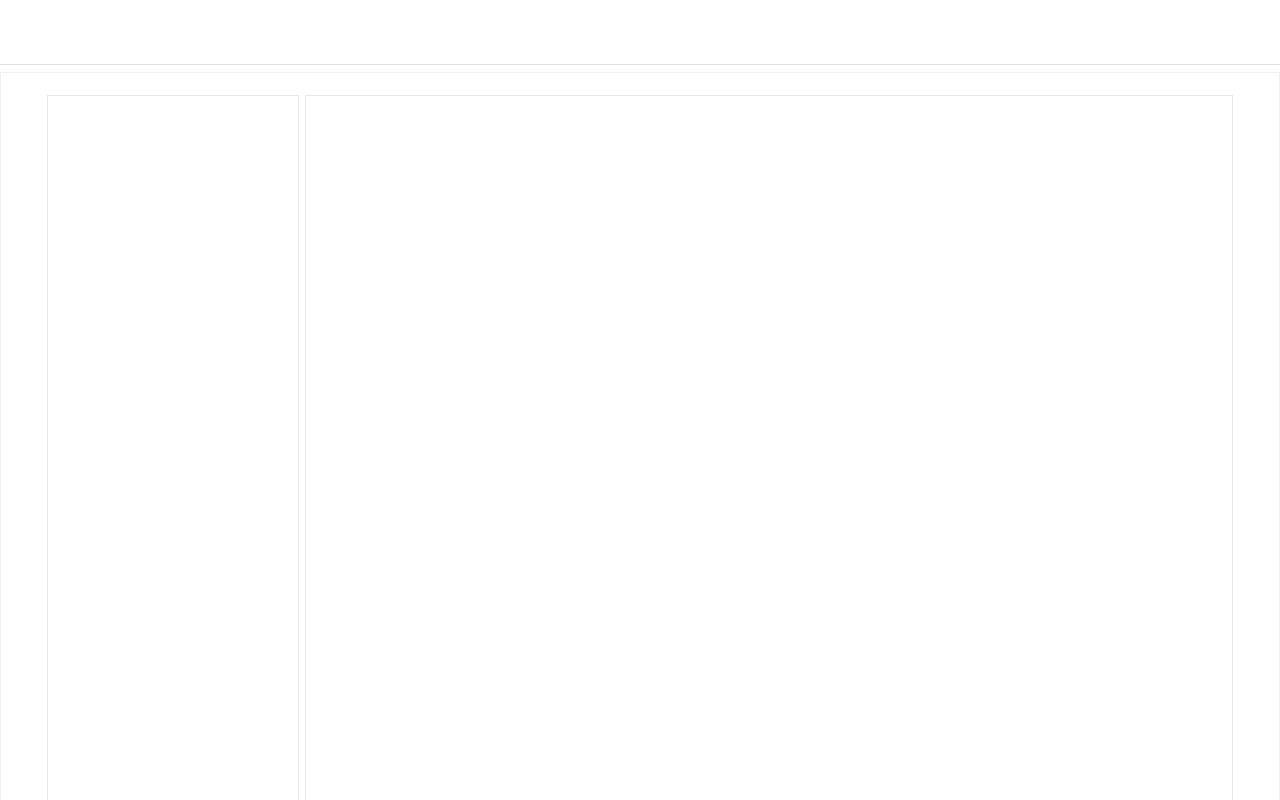
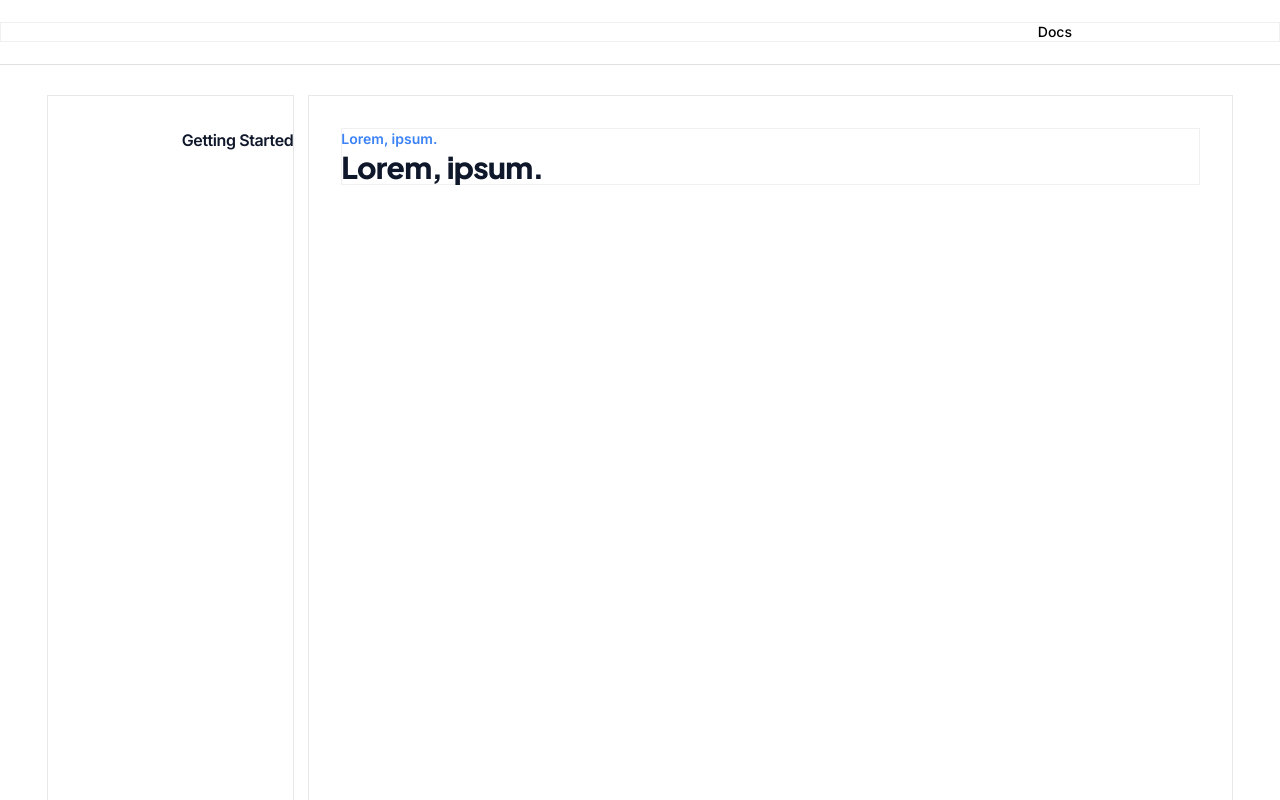
Before and after one commit to rogelcristobal/digiDirect-vite, a React (Vite) app: page / in a window 1280 px wide. Shown: the top 800 px of the page. Built offline with nearby package versions, Linux system fonts and the light colour scheme.

Commit message:
added mock data for navbar

```diff
--- a/src/App.jsx
+++ b/src/App.jsx
@@ -3,12 +3,12 @@ import Navbar from "./components/Navbar";
 import Footer from "./components/Footer";
 function App() {
   return (
-    <div className="w-full h-auto  block box-border space-y-2 font-inter">
+    <div className="h-auto bg-[#ffffff]  box-border space-y-2 font-inter">
       {/* [#0a1120] */}
       {/* navbar */}
         <Navbar></Navbar>
       {/* body */}
-      <div className="thin-box-divider container px-12 py-6 min-h-screen h-[200rem] flex  gap-2 items-start justify-center mx-auto box-border">
+      <div className="container px-12 py-6 min-h-screen h-[200rem]  flex  gap-4 items-start justify-center mx-auto box-border">
        <SidebarLayoutPage></SidebarLayoutPage>
       </div>
       {/* footer */}
--- a/src/components/Navbar.jsx
+++ b/src/components/Navbar.jsx
@@ -2,7 +2,12 @@ import React from 'react';
 
 const Navbar = () => {
   return (
-     <div className="h-16 medium-box-divider box-border sticky top-0 "></div>
+     <div className="h-16 flex items-center justify-end medium-box-divider box-border sticky top-0 ">
+        {/* items container */}
+        <div className='h-fit container mx-auto items-center justify-end box-border flex thin-box-divider'>
+            <span className='text-sm font-medium capitalize mr-52 '>docs</span>
+        </div>
+     </div>
   );
 }
 
--- a/src/components/SidebarLayoutPage.jsx
+++ b/src/components/SidebarLayoutPage.jsx
@@ -4,9 +4,19 @@ const SidebarLayoutPage = () => {
   return (
     <>
       {/* sidebar */}
-      <div className="h-[calc(100vh-5.5rem)] sticky top-24  w-80 medium-box-divider "></div>
-      {/* content */}
-      <div className="h-full medium-box-divider w-full"></div>
+      <div className="h-[calc(100vh-5.5rem)] sticky top-24  w-80 medium-box-divider ">
+        {/* content */}
+        <h1 className="text-slate-900 tracking-tight text-right py-8 font-semibold capitalize">getting started</h1>
+      </div>
+      {/* body */}
+      <div className="h-full medium-box-divider w-full p-8">
+        {/* heading container */}
+        <div className="thin-box-divider w-full h-fit block">
+            <p className="text-[14px] leaing-[24px] font-semibold text-blue-500">Lorem, ipsum.</p>
+            <h1 class="inline-block text-2xl sm:text-3xl font-extrabold text-slate-900 tracking-tight dark:text-slate-200 font-plus">Lorem, ipsum.</h1>
+        </div>
+        {/* content */}
+      </div>
     </>
   );
 };
--- a/src/index.css
+++ b/src/index.css
@@ -5,6 +5,13 @@
 @layer components {
   * {
     @apply box-border;
+  }
+  ::-webkit-scrollbar {
+    @apply w-2 bg-neutral-300/40;
+  }
+
+  ::-webkit-scrollbar-thumb {
+    @apply bg-neutral-400/30 hover:bg-neutral-500/40;
   }
   /* border divider */
   .thin-box-divider {
```
